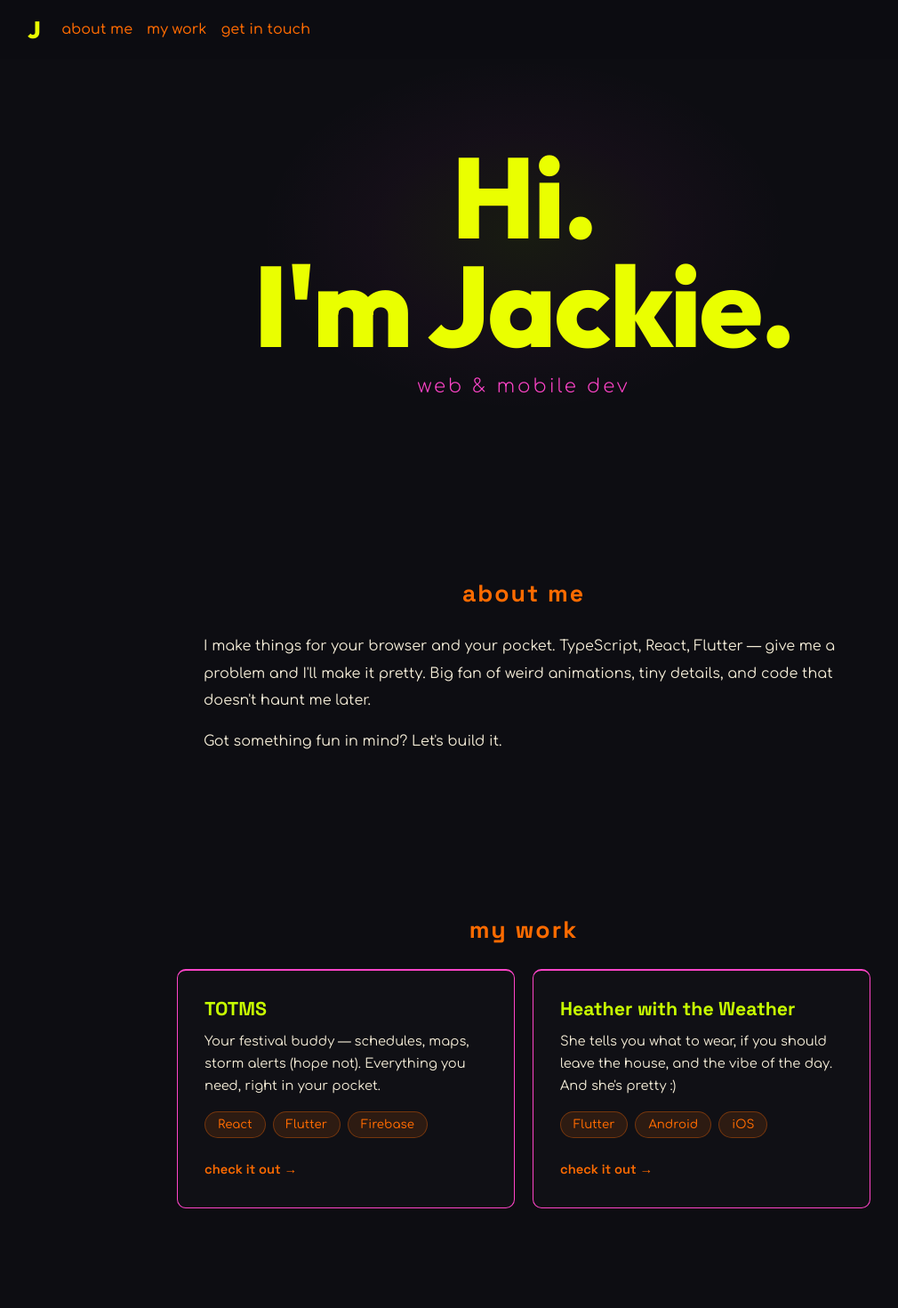
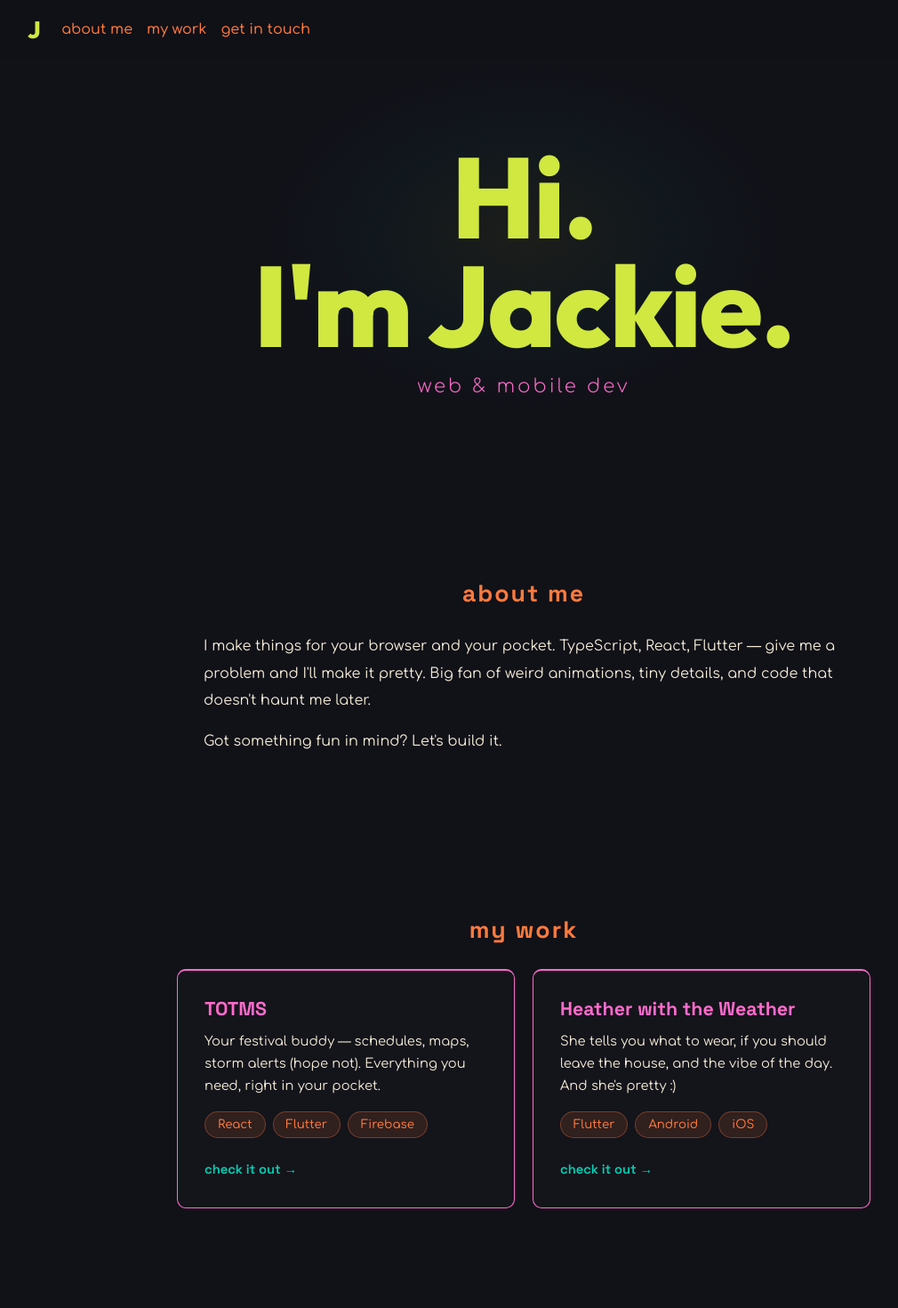
Before and after one commit to jackieleighh/jackie-the-dev, a React (Create React App) app: page / in a window 1280 px wide. Shown: the top 1470 px of the page at 89% size, without its empty margins (51-1061 px from the left). Built offline with nearby package versions, Linux system fonts and the light colour scheme.

Commit message:
color scheme

```diff
--- a/src/App.css
+++ b/src/App.css
@@ -7,13 +7,13 @@ body {
 
 body {
   font-family: "Comfortaa", sans-serif;
-  background-color: #0d0d12;
+  background-color: #111118;
 }
 
 .App {
   text-align: center;
   min-height: 100vh;
-  background-color: #0d0d12;
+  background-color: #111118;
 }
 
 .main-page {
@@ -35,7 +35,7 @@ body {
 .section-header {
   font-family: "Space Grotesk", sans-serif;
   font-weight: 700;
-  color: #ff6b00;
+  color: #ff7a3d;
   font-size: 20pt;
   padding-bottom: 24px;
   text-transform: lowercase;
@@ -62,8 +62,8 @@ body {
   height: 400px;
   background: radial-gradient(
     ellipse at center,
-    rgba(200, 255, 0, 0.06) 0%,
-    rgba(255, 68, 200, 0.03) 40%,
+    rgba(208, 232, 64, 0.06) 0%,
+    rgba(0, 212, 184, 0.03) 40%,
     transparent 70%
   );
   pointer-events: none;
@@ -79,7 +79,7 @@ body {
 #home h1 {
   font-family: "Outfit", sans-serif;
   font-weight: 800;
-  color: #eaff00;
+  color: #d0e840;
   font-size: 96pt;
   margin: 0;
   letter-spacing: -2px;
@@ -88,7 +88,7 @@ body {
 
 #home p {
   font-family: "Comfortaa", sans-serif;
-  color: #ff44c8;
+  color: #ff6bcc;
   font-size: 16pt;
   margin-top: 16px;
   font-weight: 300;
@@ -143,7 +143,7 @@ body {
 /* Navbar */
 
 .navbar {
-  background-color: rgba(13, 13, 18, 0.9);
+  background-color: rgba(17, 17, 24, 0.9);
   backdrop-filter: blur(12px);
   -webkit-backdrop-filter: blur(12px);
   width: 100%;
@@ -152,24 +152,24 @@ body {
 .navbar-header {
   font-family: "Outfit", sans-serif;
   font-weight: 800;
-  color: #eaff00;
+  color: #d0e840;
   font-size: 20pt;
   letter-spacing: -0.5px;
 }
 
 .navbar-header:hover,
 .navbar-header:focus {
-  color: #eaff00;
+  color: #d0e840;
 }
 
 .navbar-header.active {
-  color: #eaff00 !important;
+  color: #d0e840 !important;
 }
 
 .nav-link {
   font-family: "Comfortaa", sans-serif;
   font-weight: 500;
-  color: #ff6b00;
+  color: #ff7a3d;
   transition:
     opacity 0.2s ease,
     letter-spacing 0.2s ease;
@@ -177,12 +177,12 @@ body {
 
 .nav-link:hover,
 .nav-link:focus {
-  color: #ff44c8;
+  color: #00d4b8;
   letter-spacing: 0.5px;
 }
 
 .nav-link.active {
-  color: #ff6b00 !important;
+  color: #ff7a3d !important;
 }
 
 .navbar-toggler {
@@ -247,8 +247,8 @@ body {
 
 .project-card {
   background-color: rgba(255, 255, 255, 0.01);
-  border: 1.5px solid #ff44c8;
-  border-top: 2.5px solid #ff44c8;
+  border: 1.5px solid #ff6bcc;
+  border-top: 2.5px solid #ff6bcc;
   border-radius: 10px;
   padding: 30px;
   width: 380px;
@@ -262,10 +262,10 @@ body {
 
 .project-card:hover {
   box-shadow:
-    0 0 20px rgba(255, 68, 200, 0.1),
-    0 0 40px rgba(255, 107, 0, 0.1),
+    0 0 20px rgba(0, 212, 184, 0.1),
+    0 0 40px rgba(255, 107, 204, 0.1),
     0 4px 20px rgba(0, 0, 0, 0.2);
-  border-color: #ff70d8;
+  border-color: #ff80d8;
   transform: translateY(-3px);
   background-color: rgba(255, 255, 255, 0.02);
 }
@@ -273,7 +273,7 @@ body {
 .project-card h3 {
   font-family: "Space Grotesk", sans-serif;
   font-weight: 700;
-  color: #c8ff00;
+  color: #ff6bcc;
   font-size: 16pt;
   margin: 0 0 12px 0;
 }
@@ -293,9 +293,9 @@ body {
 }
 
 .project-tag {
-  background-color: rgba(255, 107, 0, 0.12);
-  color: #ff6b00;
-  border: 1px solid rgba(255, 107, 0, 0.35);
+  background-color: rgba(255, 122, 61, 0.12);
+  color: #ff7a3d;
+  border: 1px solid rgba(255, 122, 61, 0.35);
   border-radius: 20px;
   padding: 4px 14px;
   font-size: 10pt;
@@ -305,7 +305,7 @@ body {
 
 .project-link {
   display: inline-block;
-  color: #ff6b00;
+  color: #00d4b8;
   font-family: "Space Grotesk", sans-serif;
   font-weight: 600;
   font-size: 11pt;
@@ -316,7 +316,7 @@ body {
 }
 
 .project-link:hover {
-  color: #ff6b00;
+  color: #00d4b8;
   letter-spacing: 0.5px;
 }
 
--- a/src/App.tsx
+++ b/src/App.tsx
@@ -56,7 +56,7 @@ function App() {
             <FancyButton
               id="email-btn"
               buttonText="email"
-              color="#ff44c8"
+              color="#ff6bcc"
               width={160}
               height={40}
               fontSize={16}
@@ -66,7 +66,7 @@ function App() {
             <FancyButton
               id="github-btn"
               buttonText="github"
-              color="#ff44c8"
+              color="#ff6bcc"
               width={160}
               height={40}
               fontSize={16}
@@ -78,7 +78,7 @@ function App() {
             <FancyButton
               id="instagram-btn"
               buttonText="instagram"
-              color="#ff44c8"
+              color="#ff6bcc"
               width={160}
               height={40}
               fontSize={16}
```
